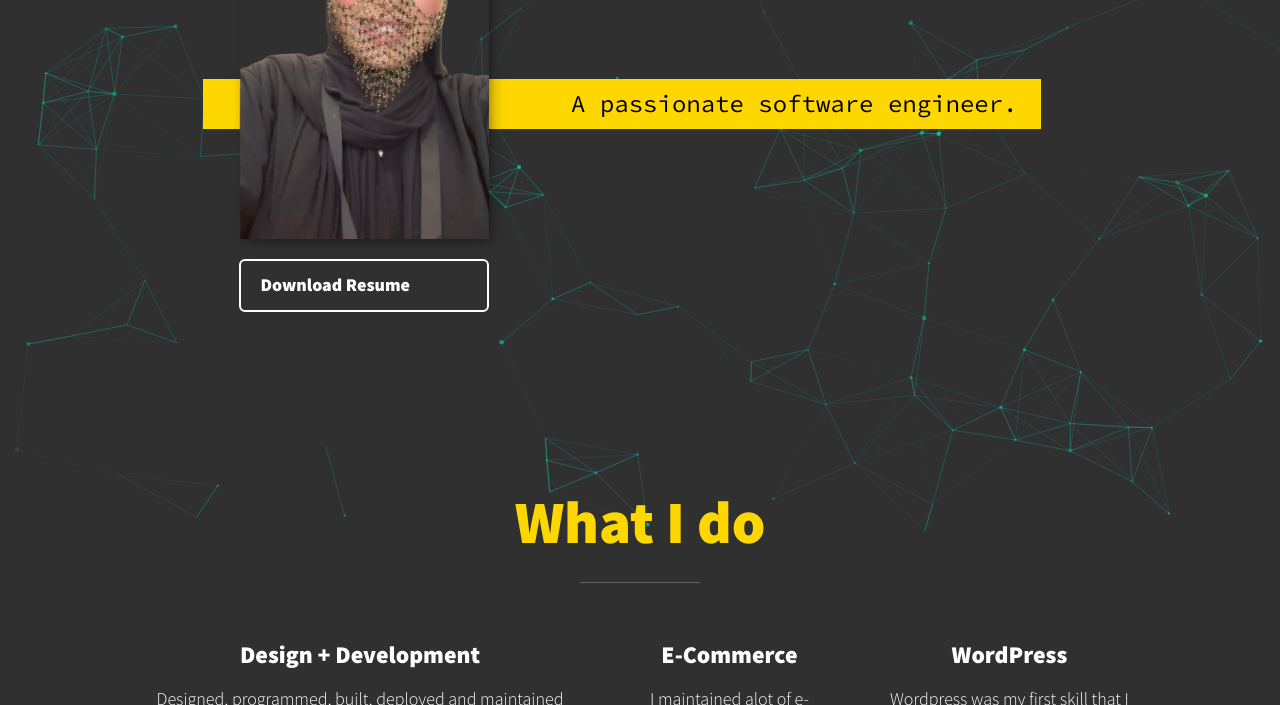
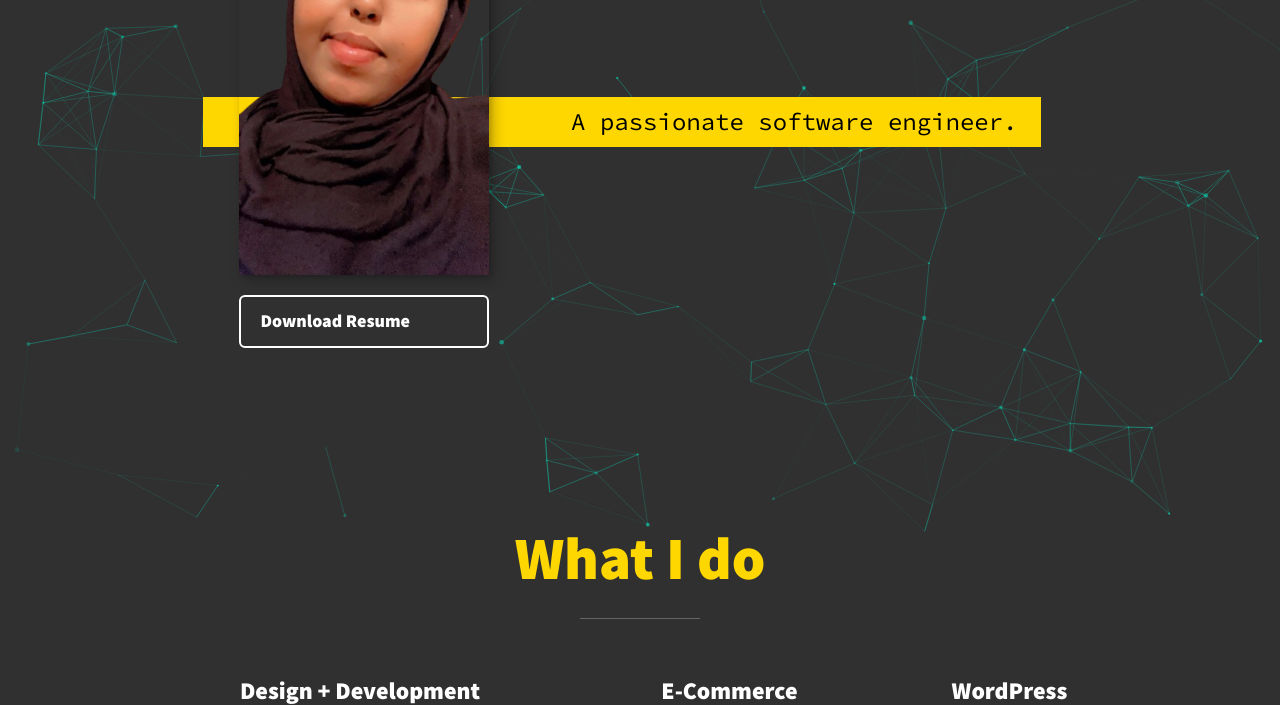
Before and after one commit to SalmaQueen/portfolio, a plain HTML site: page index.html in a window 1280 px wide. Shown: the part 395-1100 px from the top of the page. Drawn offline with nearby package versions, Linux system fonts and the light colour scheme.

Commit message:
more changes more

```diff
--- a/index.html
+++ b/index.html
@@ -49,7 +49,7 @@
         </p>
 
 
-        <img src="./images/assets/sal_ai.png" alt="a picture of salma Smith smiling" class="intro__img">
+        <img src="./images/assets/new.png" alt="a picture of salma Smith smiling" class="intro__img">
 
         <a href="./images/assets/Salma_Mohamed.pdf" class="btn_download" download>Download Resume</a>
 
```
Also changed, not shown: images/assets/new.png (added).
